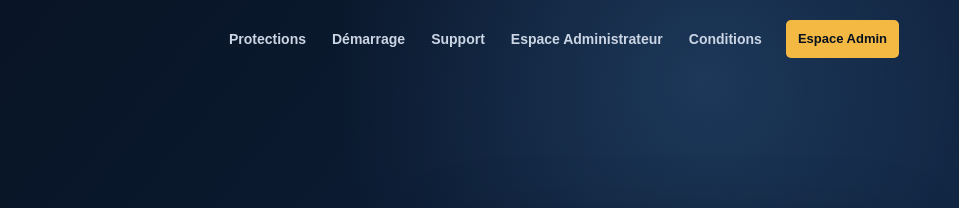
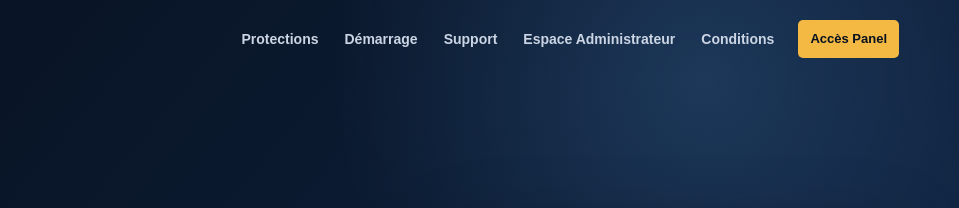
Before and after one commit to Mathieuxit1/site-term-discord, a website: page index.html in a window 1280 px wide. Shown: the top 208 px of the page, 321-1280 px from the left. Drawn offline with Linux system fonts and the light colour scheme; no server answers.

Commit message:
Modification de l'interface utilisateur pour le site web du bot Discord. Le lien "Espace Administrateur" a été remplacé par "Accès Panel" pour une meilleure lisibilité et concision.

```diff
--- a/index.html
+++ b/index.html
@@ -28,7 +28,7 @@
             <a href="/panel">Espace Administrateur</a>
             <a href="/conditions">Conditions</a>
           </nav>
-          <a class="nav-action" href="/panel">Espace Admin</a>
+          <a class="nav-action" href="/panel">Accès Panel</a>
         </div>
       </header>
 
```
